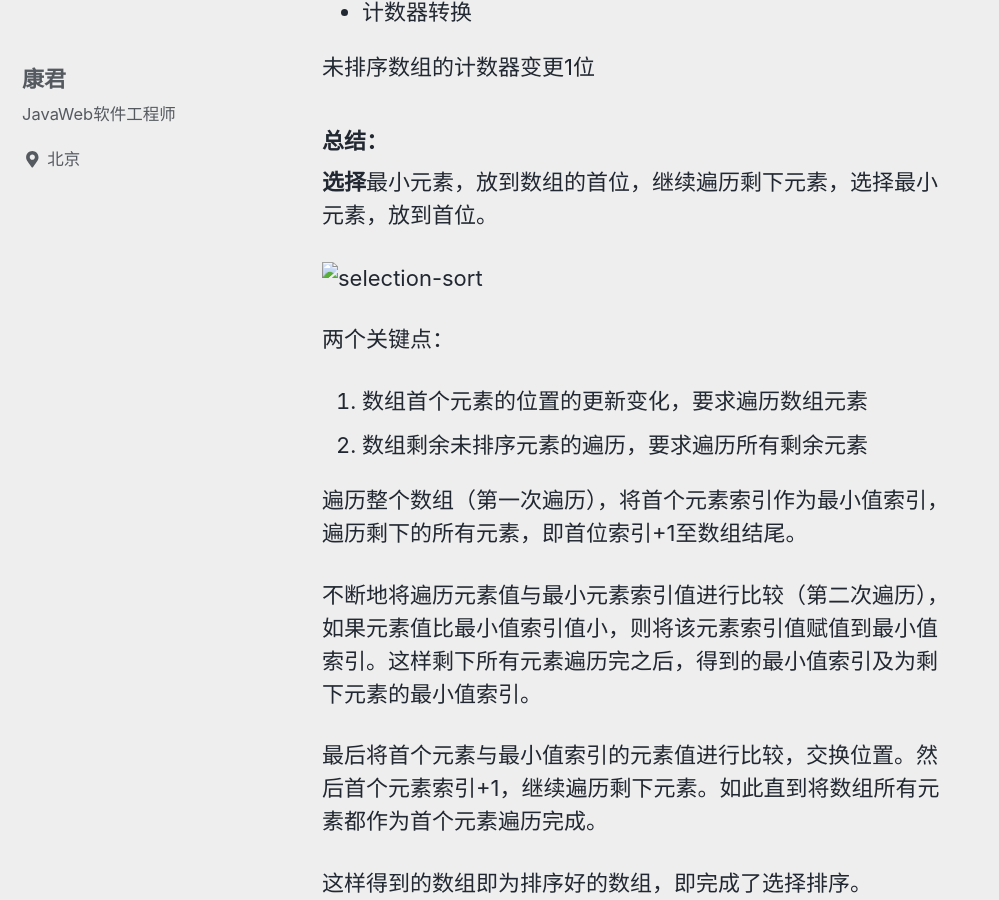
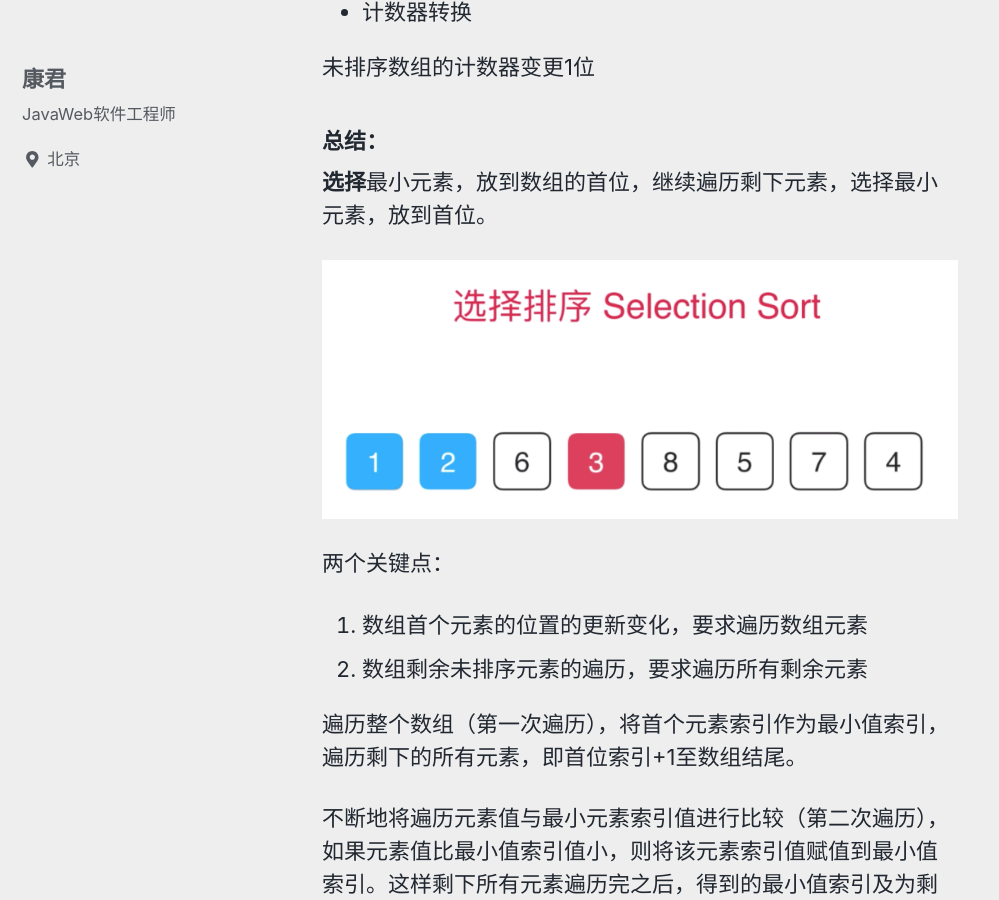
Before and after one commit to kandigx/kandigx.github.io, a Jekyll site: the page built from _posts/2019-06-05-several-sorting-algorithm.md, in a window 1280 px wide and 900 px high, scrolled down 1513 px. Shown: the whole window, without its empty margins (0-999 px from the left). Built offline with Jekyll 4.4.1, drawn with Linux system fonts in a browser that asks for light colours; cached includes are drawn as plain includes; nearby versions of some CDN libraries.

Commit message:
修改图片路径

```diff
--- a/_posts/2019-06-05-several-sorting-algorithm.md
+++ b/_posts/2019-06-05-several-sorting-algorithm.md
@@ -57,7 +57,7 @@
 
 **选择**最小元素，放到数组的首位，继续遍历剩下元素，选择最小元素，放到首位。
 
-![selection-sort](assets/selection-sort.png)
+![selection-sort]({{site.url}}/images/selection-sort.png)
 
 两个关键点：
 
@@ -99,7 +99,7 @@
 
 循环遍历数组中的元素，每个元素和所在位置之前的所有数组元素进行对比，不符合排序规则则进行位置交换，如此遍历后直至和前面元素对比符合排序规则，则停止遍历对比。
 
-![insertion-sort](assets/insertion-sort.png)
+![insertion-sort]({{site.url}}/images/insertion-sort.png)
 
 ### 插入排序与选择排序最大的不同
 
```
Also changed, not shown: images/insertion-sort.png (renamed from _posts/assets/insertion-sort.png), images/selection-sort.png (renamed from _posts/assets/selection-sort.png).
